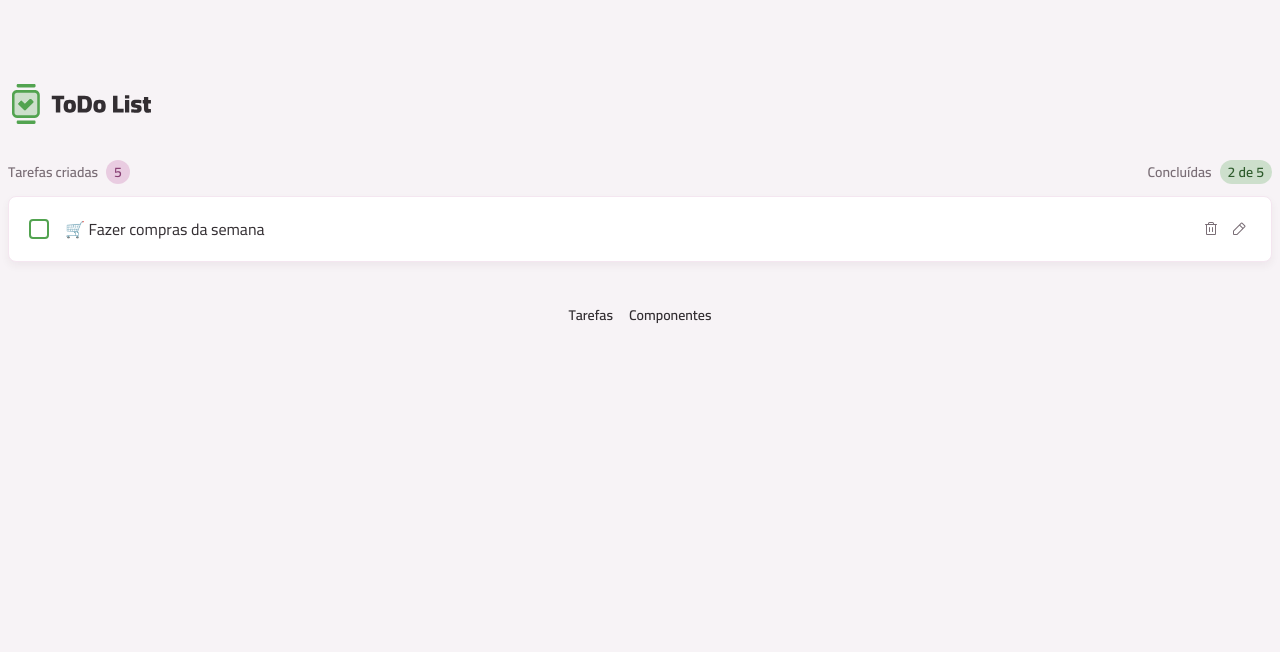
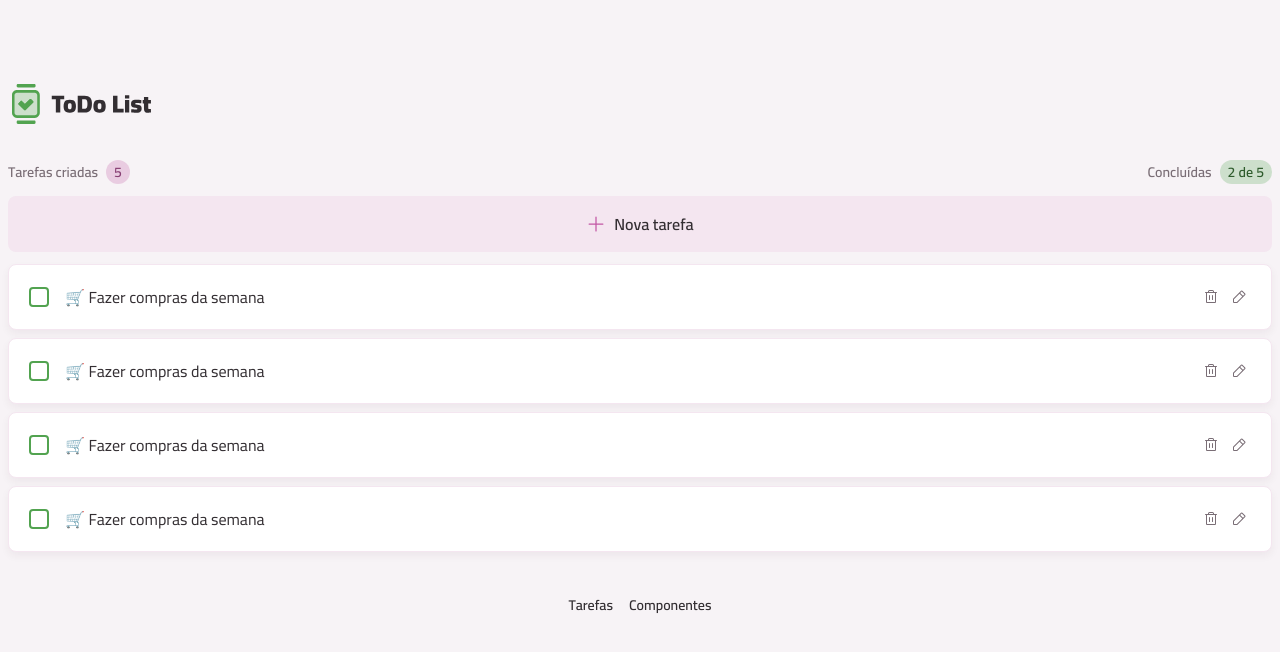
Before and after one commit to Buenohy/react-todo, a React (Vite) app: page / in a window 1280 px wide. Shown: the top 652 px of the page. Built offline with nearby package versions, Linux system fonts and the light colour scheme.

Commit message:
feat: created TaskList component

```diff
--- /dev/null
+++ b/src/core-components/task-list.tsx
@@ -0,0 +1,21 @@
+import Button from '../components/button';
+import PlusIcon from '../assets/icons/plus.svg?react';
+import TaskItem from './task-item';
+
+export default function TaskList() {
+  return (
+    <>
+      <section>
+        <Button icon={PlusIcon} className="w-full">
+          Nova tarefa
+        </Button>
+      </section>
+      <section className="space-y-2">
+        <TaskItem />
+        <TaskItem />
+        <TaskItem />
+        <TaskItem />
+      </section>
+    </>
+  );
+}
--- a/src/pages/page-home.tsx
+++ b/src/pages/page-home.tsx
@@ -1,5 +1,5 @@
 import Container from '../components/container';
-import TaskItem from '../core-components/task-item';
+import TaskList from '../core-components/task-list';
 import TaskSummary from '../core-components/task-summary';
 
 export default function PageHome() {
@@ -8,7 +8,7 @@
       <header className="flex items-center justify-between">
         <TaskSummary />
       </header>
-      <TaskItem />
+      <TaskList />
     </Container>
   );
 }
```
Also changed, not shown: src/assets/images/logo.svg.
